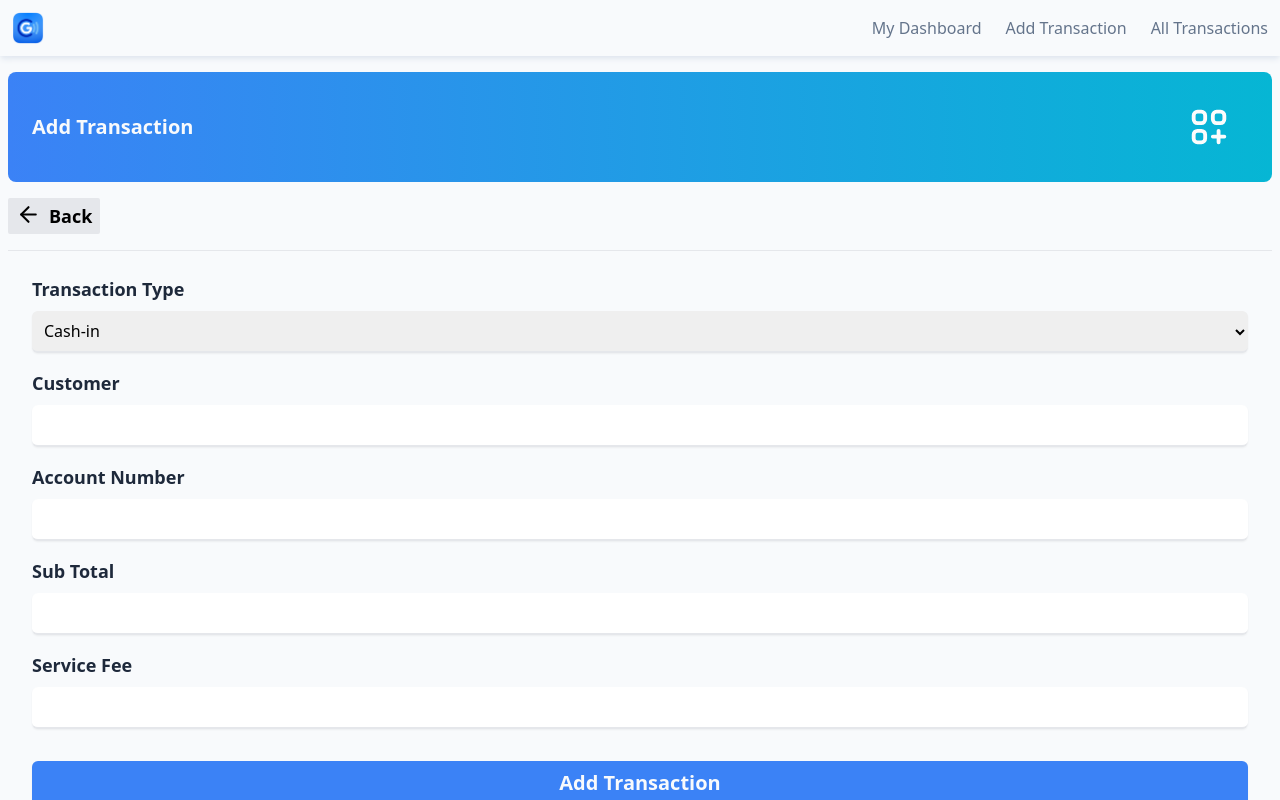
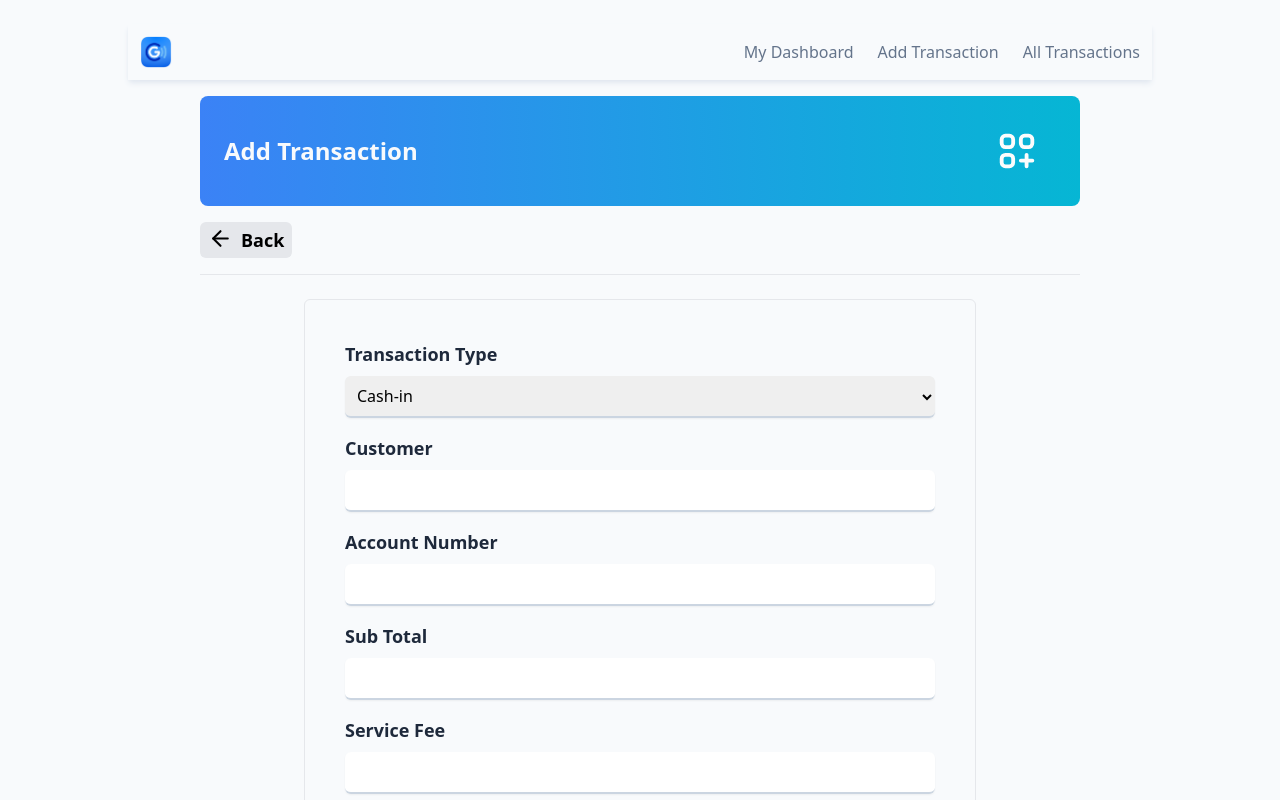
Before and after one commit to neildc14/gcash-transaction-ledger, a React (Vite) app in the folder client/: page /add-transaction in a window 1280 px wide. Shown: the top 800 px of the page. Built offline with nearby package versions, Linux system fonts and the light colour scheme; no server answers.

Commit message:
md responsive

```diff
--- a/client/src/components/Card.jsx
+++ b/client/src/components/Card.jsx
@@ -10,7 +10,7 @@ const DashboardCard = ({ transaction }) => {
   };
 
   return (
-    <div className="px-6 py-8  flex justify-between items-center rounded-lg bg-gradient-to-r from-blue-500 to-cyan-500 ">
+    <div className="px-6 py-8  md:w-96 flex justify-between items-center rounded-lg bg-gradient-to-r from-blue-500 to-cyan-500 ">
       <div>
         <h2 className="py-2 text-xl font-bold text-white">
           {transaction.title}
@@ -20,7 +20,7 @@ const DashboardCard = ({ transaction }) => {
           <span>&#8369;</span>
           <span>{transaction.total?.toLocaleString()}.00</span>
         </h2>
-        <h2 className="text-xl font-semibold text-slate-50">
+        <h2 className="text-xl flex-wrap font-semibold text-slate-50">
           <span className="pe-2">Profit:</span>
           <span>&#8369;</span>
           <span>{transaction.profit?.toLocaleString()}.00</span>
--- a/client/src/layouts/Header.jsx
+++ b/client/src/layouts/Header.jsx
@@ -15,7 +15,7 @@ const Header = () => {
   return (
     <>
       <ToggleSidebarContext.Provider value={{ toggleSideBar }}>
-        <header className="p-3 shadow-md shadow-slate-200">
+        <header className="p-3 md:max-w-5xl md:mx-auto md:mt-6 shadow-md  shadow-slate-200">
           <div className="flex justify-between items-center">
             <div>
               <img src={logo} alt="this is logo" className="h-8 w-8" />
--- a/client/src/pages/AddTransaction.jsx
+++ b/client/src/pages/AddTransaction.jsx
@@ -57,10 +57,10 @@ const AddTransaction = () => {
   };
 
   return (
-    <main className="pt-4 h-screen ">
+    <main className="pt-4 h-screen md:max-w-4xl md:mx-auto">
       <div className="mx-2">
         <div className="ps-6 py-8 pe-10 flex justify-between items-center rounded-lg bg-gradient-to-r from-blue-500 to-cyan-500 ">
-          <h2 className="text-xl font-semibold text-slate-50">
+          <h2 className="text-xl md:text-2xl  font-semibold text-slate-50">
             Add Transaction
           </h2>
 
@@ -68,7 +68,7 @@ const AddTransaction = () => {
         </div>
         <div className="py-4">
           <button
-            className="inline-flex gap-2 py-1 px-2 rounded-sm bg-gray-200 text-lg font-semibold"
+            className="inline-flex gap-2 py-1 px-2 rounded-sm md:rounded-md bg-gray-200 text-lg font-semibold"
             onClick={goBackToPreviousPage}
           >
             <ArrowLeftIcon /> Back
@@ -79,10 +79,10 @@ const AddTransaction = () => {
 
       {isSuccessful && showSuccessfulMessage()}
 
-      <div className="pt-6 mx-8">
+      <div className="pt-6 mx-8 md:max-w-2xl md:mx-auto md:pb-10">
         <form
           action=""
-          className="flex flex-col gap-4"
+          className="flex flex-col gap-4 md:border md:p-10 md:rounded-md"
           onSubmit={submitTransaction}
         >
           <div className="flex flex-col gap-2">
@@ -95,7 +95,7 @@ const AddTransaction = () => {
             <select
               name="transaction_type"
               id=""
-              className="p-2 rounded-md active:outline focus:outline-blue-500 border-b-2 shadow-sm "
+              className="p-2 rounded-md active:outline focus:outline-blue-500 border-b-2 shadow-sm md:border-slate-300 "
               required
             >
               <option value="cash-in">Cash-in</option>
@@ -115,12 +115,12 @@ const AddTransaction = () => {
                 type="text"
                 name={form.attribute}
                 required
-                className="p-2 rounded-md active:outline focus:outline-blue-500 border-b-2 shadow-sm"
+                className="p-2 rounded-md active:outline focus:outline-blue-500 border-b-2 shadow-sm  md:border-slate-300 "
               />
             </div>
           ))}
 
-          <button className="mt-4 p-2 rounded-md active:outline focus:outline-blue-500 border-b-2 shadow-sm bg-blue-500 text-slate-50 font-semibold text-xl">
+          <button className="mt-4 p-2 rounded-md active:outline focus:outline-blue-500 hover:bg-blue-600 border-b-2 shadow-sm bg-blue-500 text-slate-50 font-semibold text-xl">
             Add Transaction
           </button>
         </form>
--- a/client/src/pages/Dashboard.jsx
+++ b/client/src/pages/Dashboard.jsx
@@ -11,11 +11,11 @@ const Dashboard = () => {
 
   return (
     <main className="pt-4 h-screen ">
-      <div className="mx-2">
-        <h2 className="mb-4 text-xl font-bold text-slate-700">
+      <div className="mx-2 md:max-w-4xl md:mx-auto">
+        <h2 className="mb-4 text-xl  md:text-2xl  font-semibold text-slate-700 ">
           Dashboard Overview
         </h2>
-        <div className="flex flex-col md:flex-row md:justify-between gap-4">
+        <div className="flex flex-col md:flex-row md:flex-wrap md:justify-between gap-4 ">
           {totalTransactions?.map((transaction) => (
             <DashboardCard key={transaction.type} transaction={transaction} />
           ))}
--- a/client/src/pages/Transactions.jsx
+++ b/client/src/pages/Transactions.jsx
@@ -124,10 +124,10 @@ const Transactions = () => {
 
   return (
     <>
-      <main className="pt-4 h-screen ">
-        <div className="mx-2">
+      <main className="pt-4 h-screen md:max-w-4xl md:mx-auto">
+        <div className="mx-2 ">
           <div className="ps-6 py-8 pe-10 flex justify-between items-center rounded-lg bg-gradient-to-r from-blue-500 to-cyan-500 ">
-            <h2 className="text-xl font-semibold text-slate-50">
+            <h2 className="text-xl md:text-2xl font-semibold text-slate-50">
               GCash Transactions
             </h2>
             <MoneyIcon />
@@ -141,7 +141,7 @@ const Transactions = () => {
               className={`${
                 transactionsLocation?.state === tabmenu.toLowerCase() &&
                 "text-blue-600 font-semibold "
-              }focus:text-blue-600 focus:font-semibold`}
+              }focus:text-blue-600 focus:font-semibold cursor-pointer`}
               value={tabmenu}
               onClick={clickTabeMenu}
             />
```
